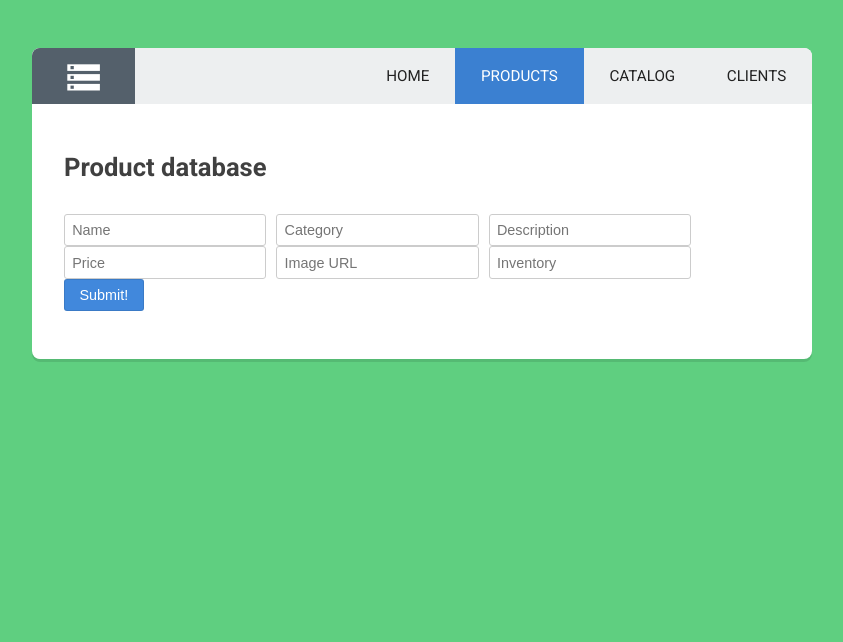
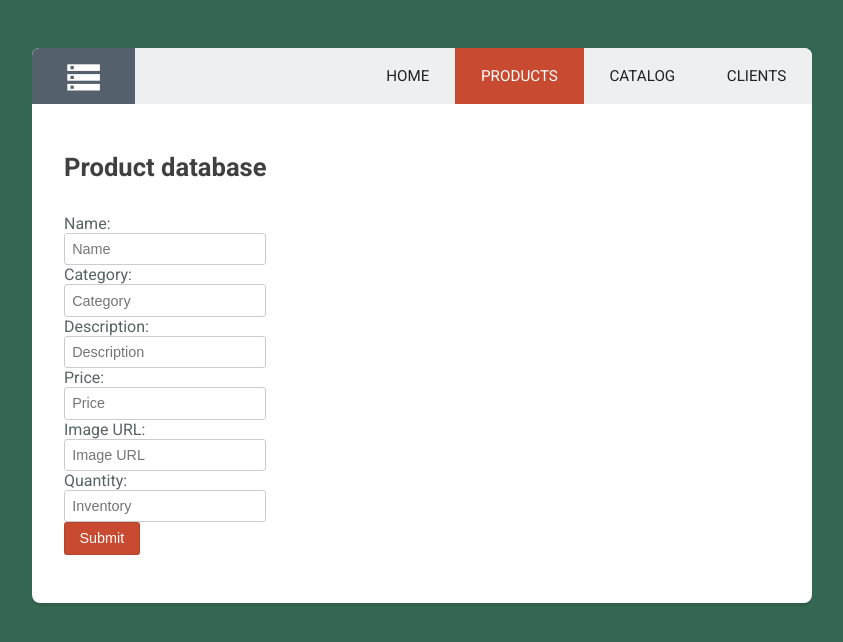
Before and after one commit to sesnick/Gestao-de-cadastro, a React app: page /products in a window 1280 px wide. Shown: the whole page, without its empty margins (218-1061 px from the left). Built offline with nearby package versions, Linux system fonts and the light colour scheme.

Commit message:
change style

```diff
--- a/src/components/Clients.js
+++ b/src/components/Clients.js
@@ -28,11 +28,20 @@ class Clients extends Component {
         <h2>Client database</h2>
 
         <form onSubmit={this.handleSubmit}>
-          <input type="text" placeholder="Name" ref={ (input) => this.name = input } />
-          <input type="text" placeholder="Email" ref={ (input) => this.email = input } />
-          <input type="text" placeholder="Phone number" ref={ (input) => this.number = input } />
-          <input type="text" placeholder="Document" ref={ (input) => this.doc = input } />
-          <button type="submit">Submit!</button>
+
+        <label for="name">Name:<br/>
+          <input type="text" id="name" placeholder="Name" ref={ (input) => this.name = input } />
+        </label><br/>
+        <label for="Email">Email : <br/>
+          <input type="text" id="Email" placeholder="Email" ref={ (input) => this.email = input } />
+        </label><br/>
+        <label for="phone">Phone:<br/>
+          <input type="text" id="phone" placeholder="Phone number" ref={ (input) => this.number = input } />
+        </label><br/>
+        <label for="doc">Document:<br/>
+          <input type="text" id="doc" placeholder="Document" ref={ (input) => this.doc = input } />
+          </label>
+          <button type="submit">Submit</button>
         </form>
       </div>
     );
--- a/src/components/Products.js
+++ b/src/components/Products.js
@@ -35,14 +35,27 @@ class Products extends Component {
         <h2>Product database</h2>
 
         <form onSubmit={this.handleSubmit}>
-          <input type="text" placeholder="Name" ref={ (input) => this.name = input } />
-          <input type="text" placeholder="Category" ref={ (input) => this.category = input } />
-          <input type="text" placeholder="Description" ref={ (input) => this.description = input } />
-          <input type="text" placeholder="Price" ref={ (input) => this.price = input } />
-          <input type="text" placeholder="Image URL" ref={ (input) => this.img = input } />
+
+        <label for="name">Name:<br/>
+          <input type="text" id="name" placeholder="Name" ref={ (input) => this.name = input } />
+        </label><br/>
+        <label for="category">Category:<br/>
+          <input type="text" id="category" placeholder="Category" ref={ (input) => this.category = input } />
+        </label><br/>
+        <label for="descrip">Description:<br/>
+          <input type="text" id="descrip" placeholder="Description" ref={ (input) => this.description = input } />
+        </label><br/>
+        <label for="price">Price:<br/>
+          <input type="text" id="price" placeholder="Price" ref={ (input) => this.price = input } />
+       </label><br/>
+       <label for="img">Image URL:<br/>
+          <input type="text" id="img" placeholder="Image URL" ref={ (input) => this.img = input } />
+       </label><br/>
+       <label for="inventory">Quantity:<br/>
           <input type="text" placeholder="Inventory" ref={ (input) => this.inventory = input } />
+       </label>
             <div>
-                <button type="submit">Submit!</button>
+                <button type="submit">Submit</button>
             </div>
         </form>
       </div>
--- a/src/css/index.css
+++ b/src/css/index.css
@@ -13,7 +13,7 @@
 }
 body {
   color: #576366;
-  background: #5fcf80;
+  background: #346751;
   margin: 0;
   font-family: 'Roboto', sans-serif;
 }
@@ -33,7 +33,7 @@ ul {
 }
 a {
   text-decoration: none;
-  color: #3b80d1;
+  color: #C84B31 ;
 }
 hr {
   border: 0;
@@ -57,7 +57,7 @@ button {
 }
 button {
   color: white;
-  background: #4188dc;
+  background: #C84B31 ;
   padding-left: 1em;
   padding-right: 1em;
   cursor: pointer;
@@ -116,7 +116,7 @@ header {
 .main-nav a:hover,
 .main-nav .active {
   color: #fff;
-  background: #3b80d1;
+  background: #C84B31 ;
 }
 
 /* ICONS -------- */
@@ -173,7 +173,7 @@ header {
     padding-top: 3em;
   }
   .home a {
-    border-color: #3b80d1;
+    border-color: #C84B31;
   }
   .media img,
   .media > div,
--- a/src/data/db.json
+++ b/src/data/db.json
@@ -6,7 +6,8 @@
       "img_src": "https://samsungbr.vtexassets.com/arquivos/ids/319748-800-auto?width=800&height=auto&aspect=true",
       "category": "Mobile",
       "price": 399.00,
-      "quantity": 300
+      "quantity": 300,
+      "id":1
     },
     {
       "name": "Galaxy S20 FE 5G",
@@ -14,7 +15,8 @@
       "img_src": "https://samsungbr.vtexassets.com/arquivos/ids/319627-800-auto?width=800&height=auto&aspect=true",
       "category": "Mobile",
       "price": 250.00,
-      "quantity": 239
+      "quantity": 239,
+      "id":2
     },
     {
       "name": "Smart TV 82' QLED 8K Q800T",
@@ -22,7 +24,8 @@
       "img_src": "https://samsungbr.vtexassets.com/arquivos/ids/312413-800-auto?width=800&height=auto&aspect=true",
       "category": "TV",
       "price": 4999.00,
-      "quantity": 38
+      "quantity": 38,
+      "id":3
     },
     {
       "name": "Galaxy Watch3 Bluetooth (41mm) ",
@@ -30,7 +33,8 @@
       "img_src": "https://samsungbr.vtexassets.com/arquivos/ids/312274-800-auto?width=800&height=auto&aspect=true",
       "category": "Watches",
       "price": 239.00,
-      "quantity": 67
+      "quantity": 67,
+      "id":4
     }
 
   ]
```
